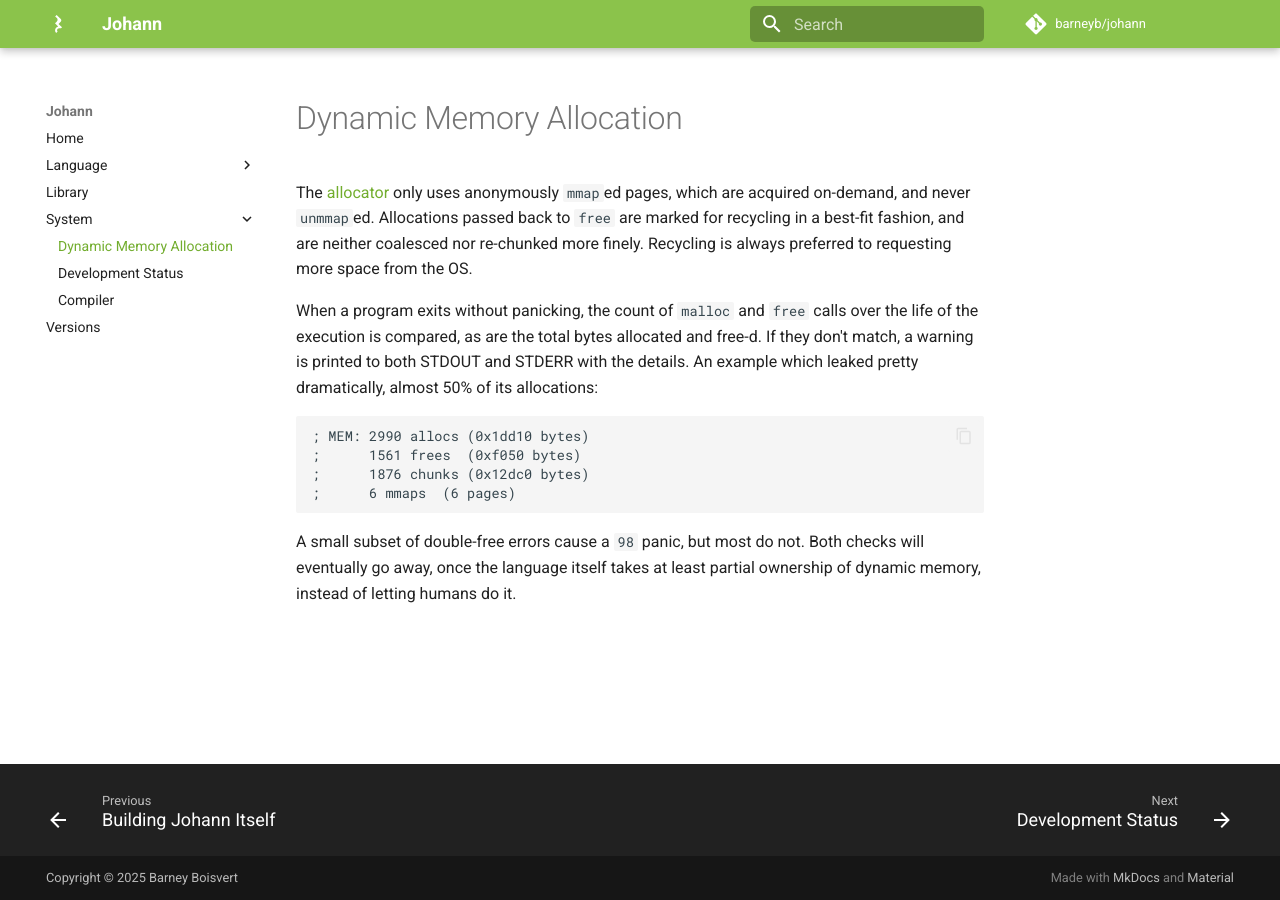
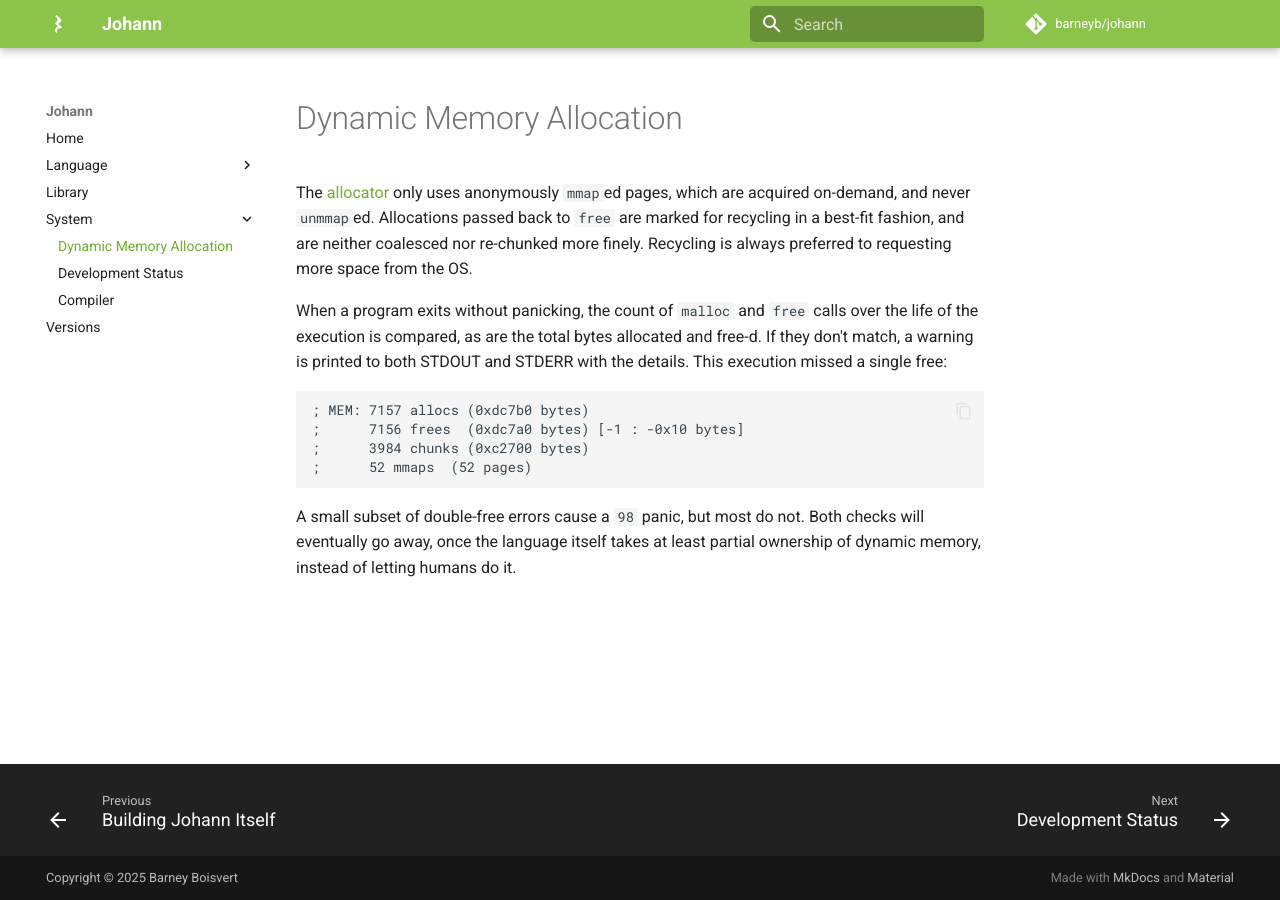
Before and after one commit to barneyb/johann, an MkDocs documentation site: the page built from documentation/docs/system/dynamic-memory.md, in a window 1280 px wide. Built offline with MkDocs 1.6.1 and Material for MkDocs 9.7.7, drawn with Linux system fonts in a browser that asks for light colours; comment, search, counter and statistics services are not loaded.

```diff
--- a/documentation/docs/system/dynamic-memory.md
+++ b/documentation/docs/system/dynamic-memory.md
@@ -2,11 +2,11 @@
 
 The [allocator](../library/allocator.jn.md) only uses anonymously `mmap`ed pages, which are acquired on-demand, and never `unmmap`ed. Allocations passed back to `free` are marked for recycling in a best-fit fashion, and are neither coalesced nor re-chunked more finely. Recycling is always preferred to requesting more space from the OS.
 
-When a program exits without panicking, the count of `malloc` and `free` calls over the life of the execution is compared, as are the total bytes allocated and free-d. If they don't match, a warning is printed to both STDOUT and STDERR with the details. An example which leaked pretty dramatically, almost 50% of its allocations:
+When a program exits without panicking, the count of `malloc` and `free` calls over the life of the execution is compared, as are the total bytes allocated and free-d. If they don't match, a warning is printed to both STDOUT and STDERR with the details. This execution missed a single free:
 
-    ; MEM: 2990 allocs (0x1dd10 bytes)
-    ;      1561 frees  (0xf050 bytes)
-    ;      1876 chunks (0x12dc0 bytes)
-    ;      6 mmaps  (6 pages)
+    ; MEM: 7157 allocs (0xdc7b0 bytes)
+    ;      7156 frees  (0xdc7a0 bytes) [-1 : -0x10 bytes]
+    ;      3984 chunks (0xc2700 bytes)
+    ;      52 mmaps  (52 pages)
 
 A small subset of double-free errors cause a `98` panic, but most do not. Both checks will eventually go away, once the language itself takes at least partial ownership of dynamic memory, instead of letting humans do it.
```
Also changed, not shown: documentation/docs/versions/index.md (+3 -1 lines), 3 other files.
